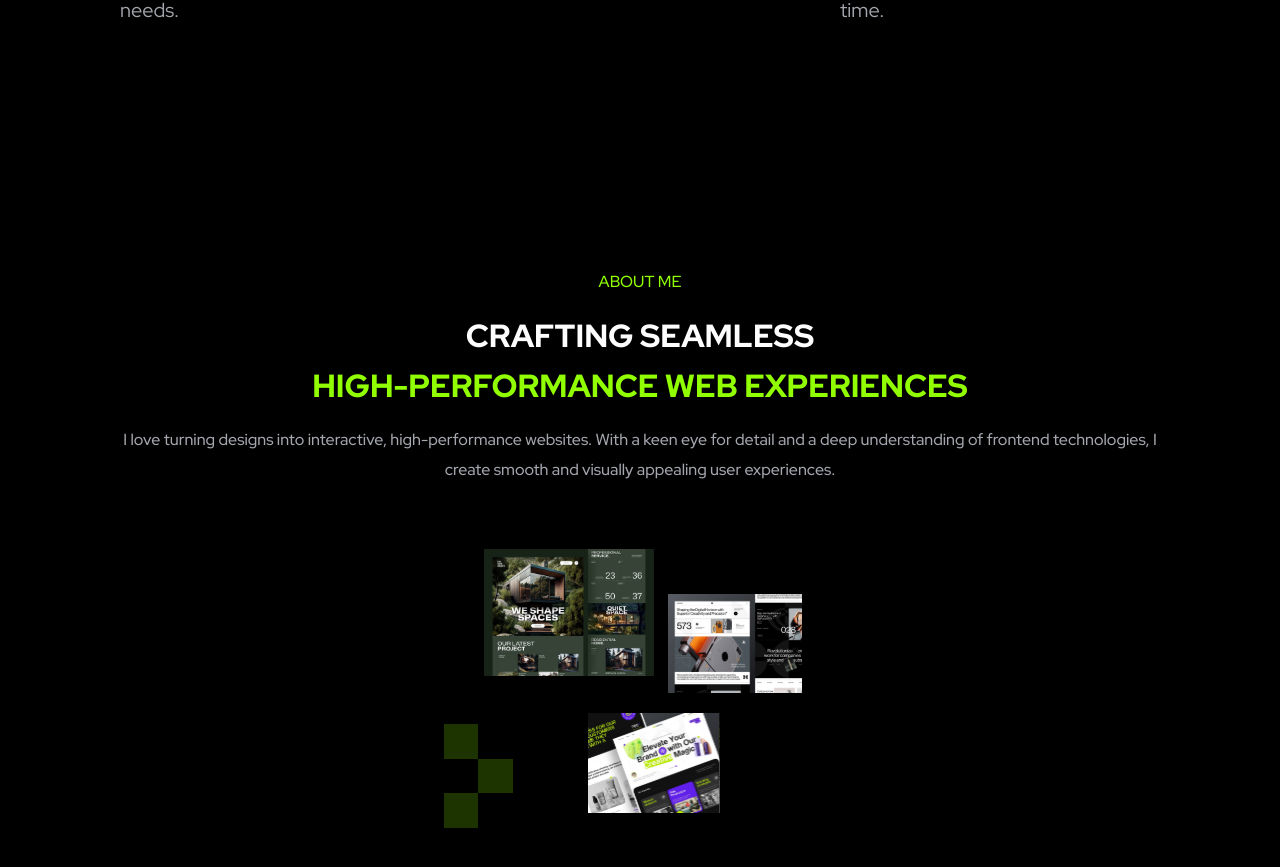
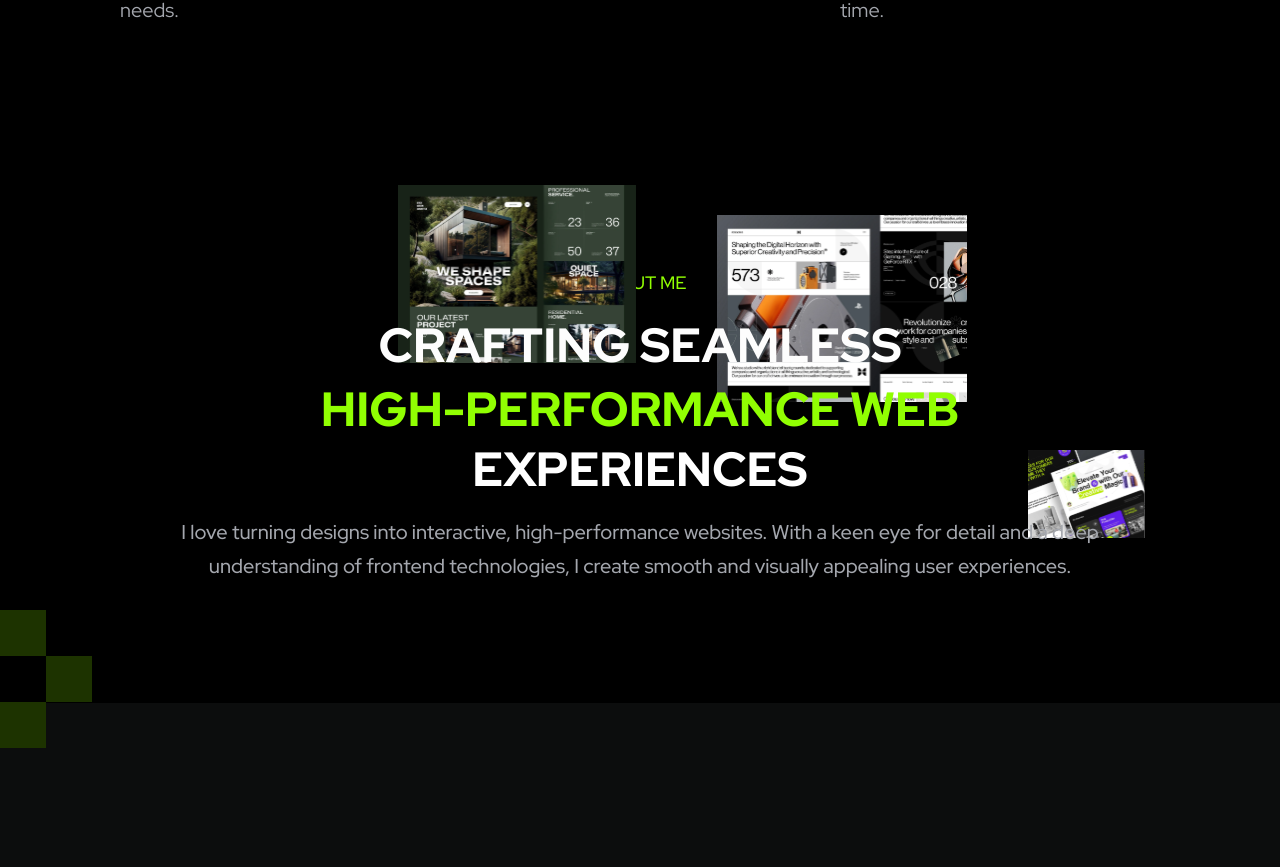
Before and after one commit to workwitheduardus/portofolio-show-case, a Next.js app: page / in a window 1280 px wide. Shown: the part 1591-2458 px from the top of the page. After the commit the page ends 2339 px from the top, so only its background shows below. Built offline with nearby package versions, Linux system fonts and the light colour scheme.

Commit message:
feat desktop design for about section

```diff
--- a/src/app/globals.css
+++ b/src/app/globals.css
@@ -480,4 +480,8 @@ body {
     padding: 120px;
     gap: 64px;
   }
+    #about.section-padded {
+    padding: 120px 128px;
+  }
+
 }
--- a/src/app/home/partials/About.tsx
+++ b/src/app/home/partials/About.tsx
@@ -12,8 +12,9 @@ const AboutSection = () => {
   return (
     <section
       id="about"
-      className="section-padded w-full bg-black flex flex-col justify-center items-center"
+      className="section-padded relative w-full bg-black flex flex-col justify-center items-center"
     >
+      <div className="lg:hidden flex flex-col items-center w-full gap-4">
         {/* ── ABOUT CONTENT block */}
         <div className="flex flex-col items-start gap-4 w-full">
           {/* About Title — "ABOUT ME" */}
@@ -25,20 +26,30 @@ const AboutSection = () => {
             <AboutSubtitle text="CRAFTING SEAMLESS" />
 
             {/* About Description */}
-          <AboutDescription text="HIGH-PERFORMANCE WEB EXPERIENCES" />
+            <h2 className="font-extrabold text-[32px] leading-[46px] text-primary-200 text-center w-full">
+              <span className="block text-primary-200">
+                HIGH-PERFORMANCE WEB
+              </span>
+              <span className="block text-white">EXPERIENCES</span>
+            </h2>
           </div>
 
           {/* About Text */}
           <AboutText text="I love turning designs into interactive, high-performance websites. With a keen eye for detail and a deep understanding of frontend technologies, I create smooth and visually appealing user experiences." />
         </div>
         <div
-        className="relative w-full max-w-[393px] mx-auto mt-4 overflow-hidden"
+          className="relative w-full overflow-hidden"
           style={{ height: "288px" }}
         >
           {/* first image */}
           <div
             className="absolute"
-          style={{ left: "40px", top: "0px", width: "170px", height: "127px" }}
+            style={{
+              left: "40px",
+              top: "0px",
+              width: "170px",
+              height: "127px",
+            }}
           >
             <Image
               src="/image-about-me-1.svg"
@@ -51,7 +62,12 @@ const AboutSection = () => {
           {/* second image */}
           <div
             className="absolute"
-          style={{ right: "35px", top: "45px", width: "134px", height: "99px" }}
+            style={{
+              right: "0px",
+              top: "45px",
+              width: "134px",
+              height: "99px",
+            }}
           >
             <Image
               src="/image-about-me-2.svg"
@@ -107,6 +123,121 @@ const AboutSection = () => {
             }}
           />
         </div>
+      </div>
+
+      {/*  DESKTOP */}
+      <div className="hidden lg:flex flex-col items-center w-full gap-16">
+        {/* About Content */}
+        <div className="flex flex-col items-center gap-4 w-full">
+          {/* About Title —*/}
+          <p className="font-medium text-lg leading-[32px] text-primary-200 text-center w-full">
+            ABOUT ME
+          </p>
+
+          {/* About Details */}
+          <div className="relative flex flex-col items-center gap-1 w-full isolate">
+            {/* Image 1 */}
+            <div
+              className="absolute z-0"
+              style={{
+                width: "238px",
+                height: "178px",
+                left: "270px",
+                top: "-130px",
+              }}
+            >
+              <Image
+                src="/image-about-me-1.svg"
+                alt="About me project 1"
+                fill
+                className="object-cover"
+              />
+            </div>
+
+            {/* Image 2  */}
+            <div
+              className="absolute z-[1]"
+              style={{
+                width: "250px",
+                height: "187px",
+                right: "185px",
+                top: "-100px",
+              }}
+            >
+              <Image
+                src="/image-about-me-2.svg"
+                alt="About me project 2"
+                fill
+                className="object-cover"
+              />
+            </div>
+
+            {/* About Subtitle — */}
+            <h2
+              className="font-extrabold text-neutral-25 text-center w-full z-[2]"
+              style={{ fontSize: "48px", lineHeight: "60px" }}
+            >
+              CRAFTING SEAMLESS
+            </h2>
+
+            {/* About Description — */}
+            <h2
+              className="font-extrabold text-primary-200 text-center z-[3]"
+              style={{
+                fontSize: "48px",
+                lineHeight: "60px",
+                maxWidth: "872px",
+              }}
+            >
+              <span className="block">HIGH-PERFORMANCE WEB</span>
+              <span className="block text-white">EXPERIENCES</span>
+            </h2>
+
+            {/* Image 3  */}
+            <div
+              className="absolute z-[4]"
+              style={{
+                width: "117px",
+                height: "88px",
+                left: "900px",
+                top: "135px",
+              }}
+            >
+              <Image
+                src="/image-about-me-3.svg"
+                alt="About me project 3"
+                fill
+                className="object-cover"
+              />
+            </div>
+          </div>
+
+          {/* About Text  */}
+          <p
+            className="font-medium text-neutral-400 text-center w-full z-[1]"
+            style={{ fontSize: "20px", lineHeight: "34px", maxWidth: "996px" }}
+          >
+            I love turning designs into interactive, high-performance websites.
+            With a keen eye for detail and a deep understanding of frontend
+            technologies, I create smooth and visually appealing user
+            experiences.
+          </p>
+        </div>
+
+        {/* 3 rectangles */}
+        <div
+          className="absolute bg-primary-400"
+          style={{ width: "46px", height: "46px", left: "0px", top: "463px" }}
+        />
+        <div
+          className="absolute bg-primary-400"
+          style={{ width: "46px", height: "46px", left: "46px", top: "509px" }}
+        />
+        <div
+          className="absolute bg-primary-400"
+          style={{ width: "46px", height: "46px", left: "0px", top: "555px" }}
+        />
+      </div>
     </section>
   );
 };
```
Lines whose indentation alone changed are shown as unchanged.
